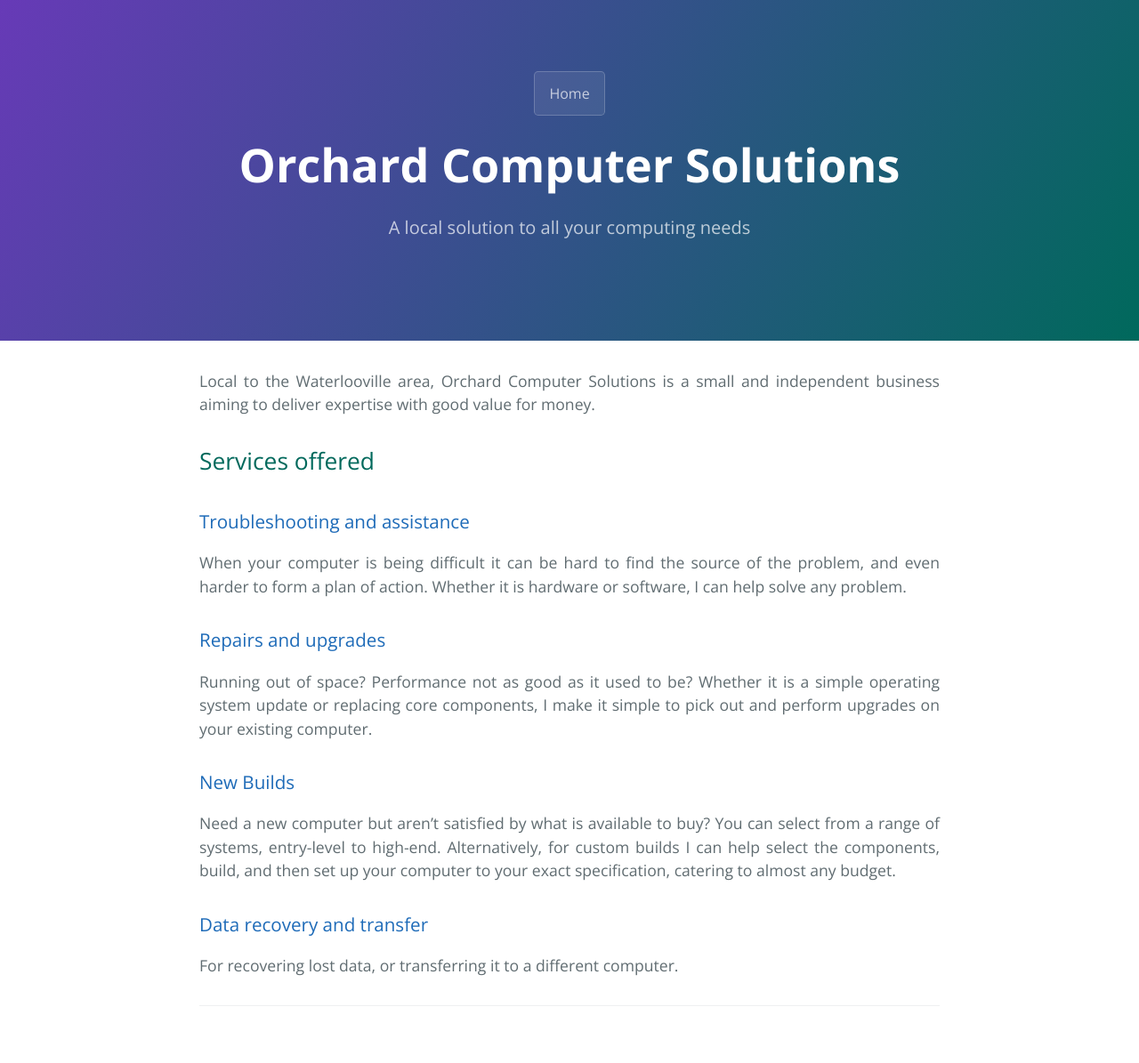
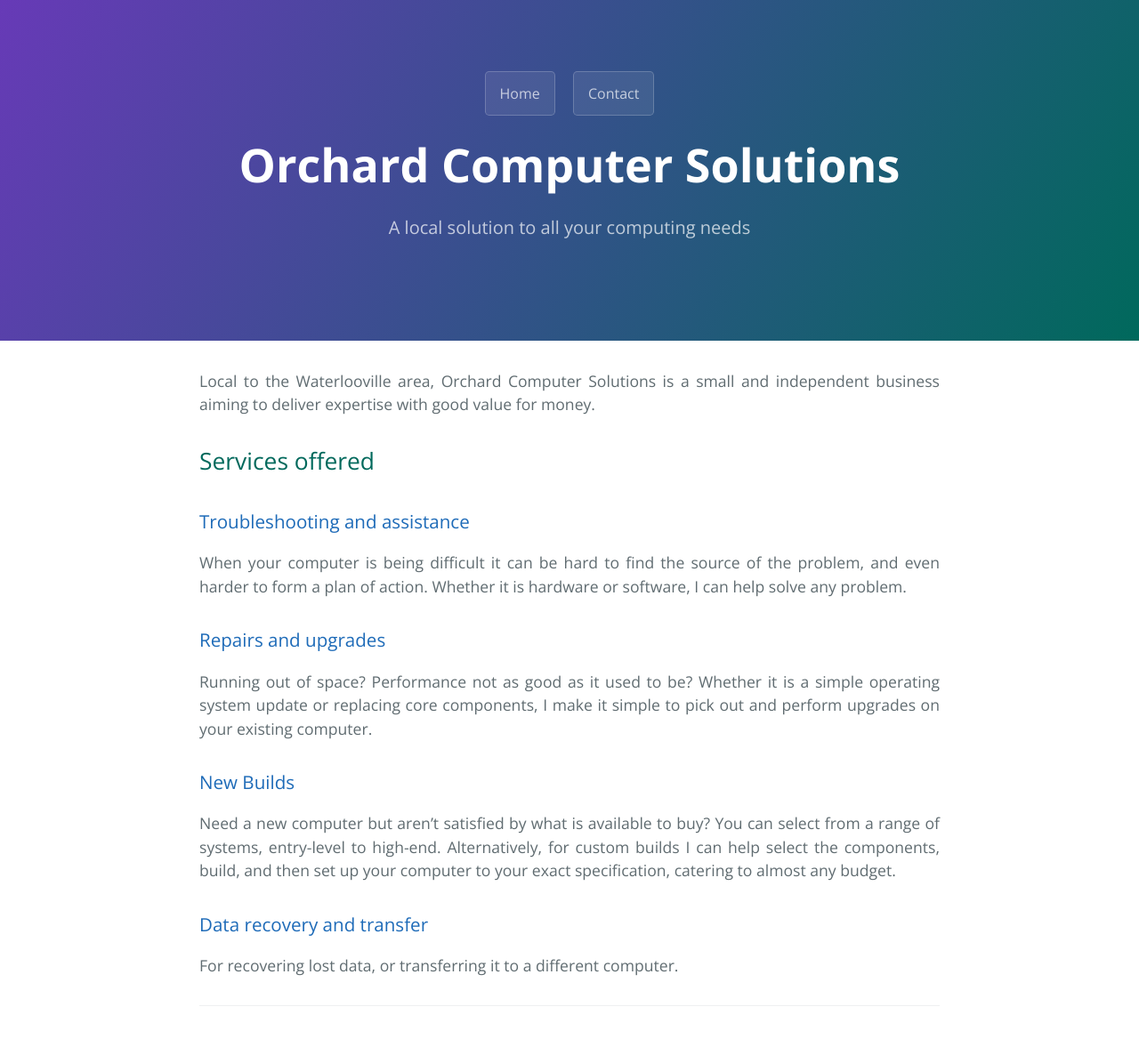
Before and after one commit to OrchardComputerSolutions/OrchardComputerSolutions.github.io, a Jekyll site: the page built from index.md, in a window 1280 px wide. Shown: the whole page at 89% size. Built offline with Jekyll 4.4.1, drawn with Linux system fonts in a browser that asks for light colours.

Commit message:
Update default.html

```diff
--- a/_layouts/default.html
+++ b/_layouts/default.html
@@ -24,10 +24,10 @@
   <body>
 
     <header class="page-header" role="banner">
-      <a href="https://orchardcomputersolutions.github.io/" class="btn">Home</a>
+      <a href="https://www.orchardcomputersolutions.co.uk/" class="btn">Home</a>
+      <a href="https://www.orchardcomputersolutions.co.uk/contact/" class="btn">Contact</a>
       <!--
-      <a href="https://david-w-43.github.io/projects/" class="btn">Projects</a>
-      <a href="https://david-w-43.github.io/about-me/" class="btn">About Me</a>
+        <a href="https://david-w-43.github.io/about-me/" class="btn">About Me</a>
       -->
 
       <h1 class="project-name">{{ page.title | default: site.title | default: site.github.repository_name }}</h1>
```
